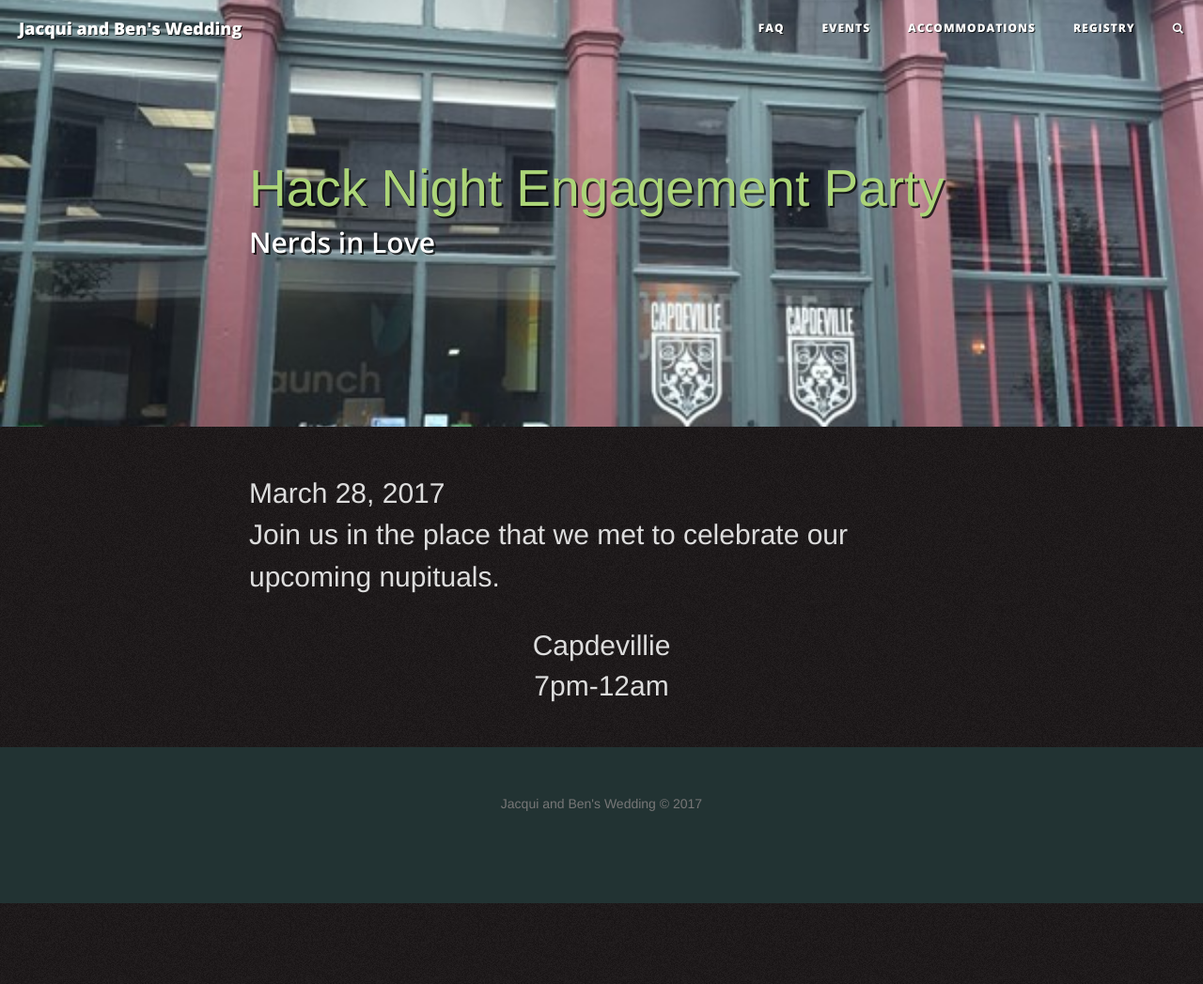
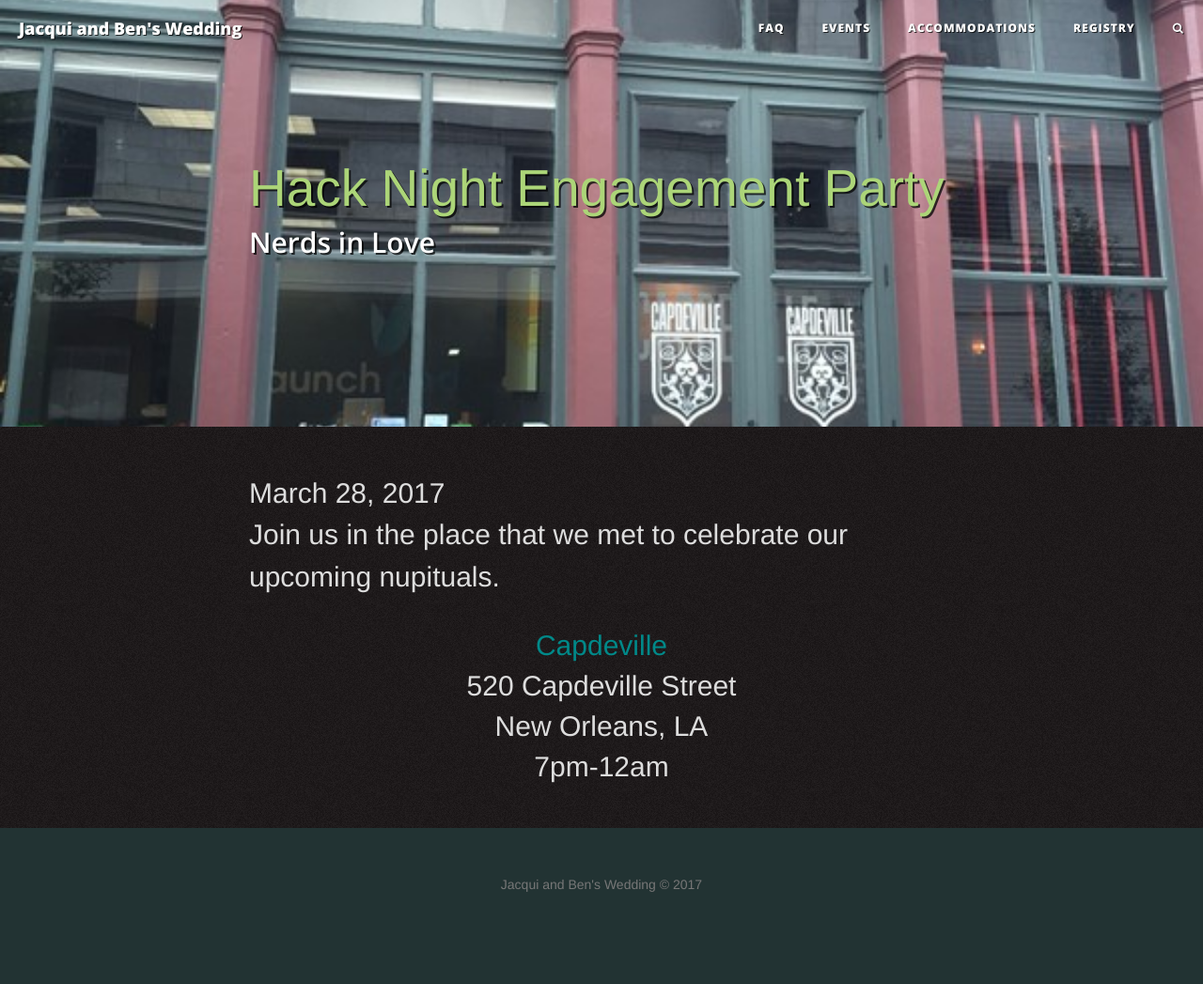
Before and after one commit to SpaceOtterInSpace/spaceotterandbhuga, a Jekyll site: the page built from _posts/2017-03-28-hack-night-engagement-party.md, in a window 1280 px wide and 1047 px high. Shown: the whole window at 94% size. Built offline with Jekyll 4.4.1, drawn with Linux system fonts in a browser that asks for light colours; nearby versions of some CDN libraries.

Commit message:
Fix address on engagement party and some spelling.

```diff
--- a/_posts/2017-03-28-hack-night-engagement-party.md
+++ b/_posts/2017-03-28-hack-night-engagement-party.md
@@ -14,5 +14,7 @@ share: true
 
 Join us in the place that we met to celebrate our upcoming nupituals.
 
-<div align="center">Capdevillie <br>
+<div align="center"><a href="https://www.capdevillenola.com/">Capdeville</a> <br>
+520 Capdeville Street  <br>
+New Orleans, LA <br>
 7pm-12am<br></div>
```
